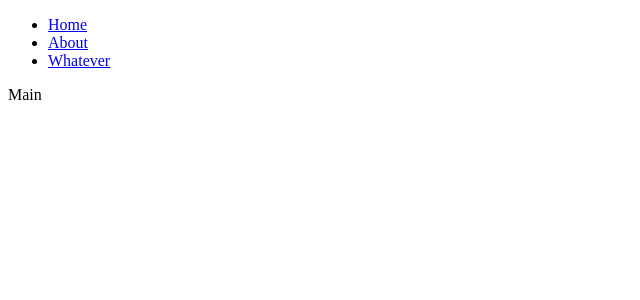
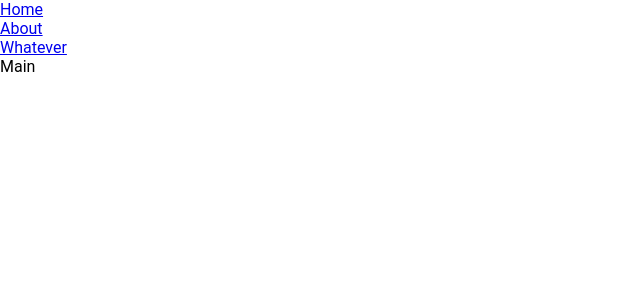
Before and after one commit to Toomean/reg, a Vue app in the folder exam/: page / in a window 1280 px wide. Shown: the top 300 px of the page, without its empty margins (0-640 px from the left). Built offline with nearby package versions, Linux system fonts and the light colour scheme; the HTML template or start-up script is replaced by a standard one.

Commit message:
put base styles into main.sass

```diff
--- a/exam/src/style/main.sass
+++ b/exam/src/style/main.sass
@@ -0,0 +1,20 @@
+
+@import "../node_modules/normalize.css/normalize"
+
+html
+  height: 100%
+
+  font: 100% 'Roboto', sans-serif
+
+*
+  box-sizing: border-box
+
+  &:before
+  &:after
+    box-sizing: border-box
+
+ul,
+ol
+  margin: 0
+  padding: 0
+  list-style: none
```
